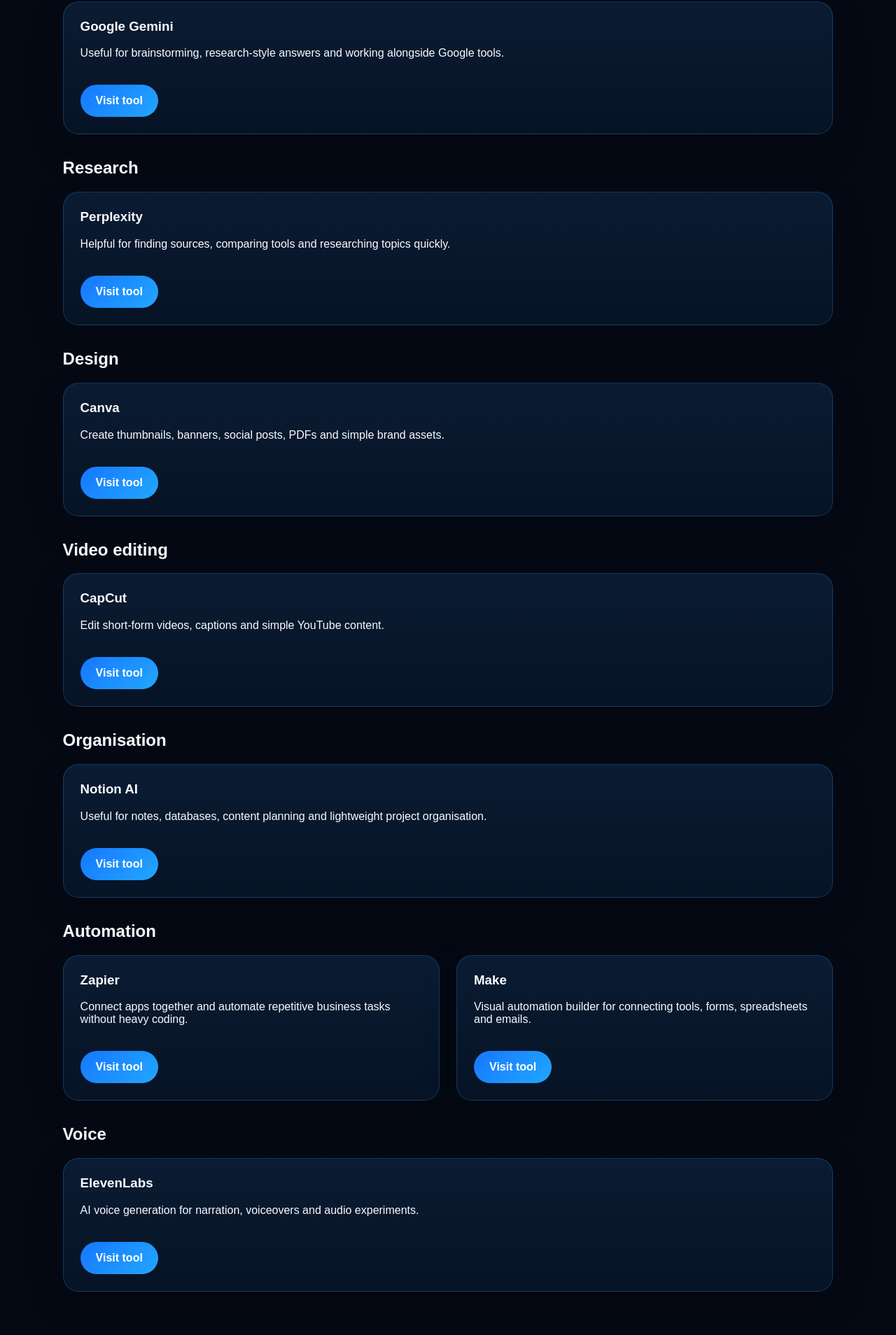
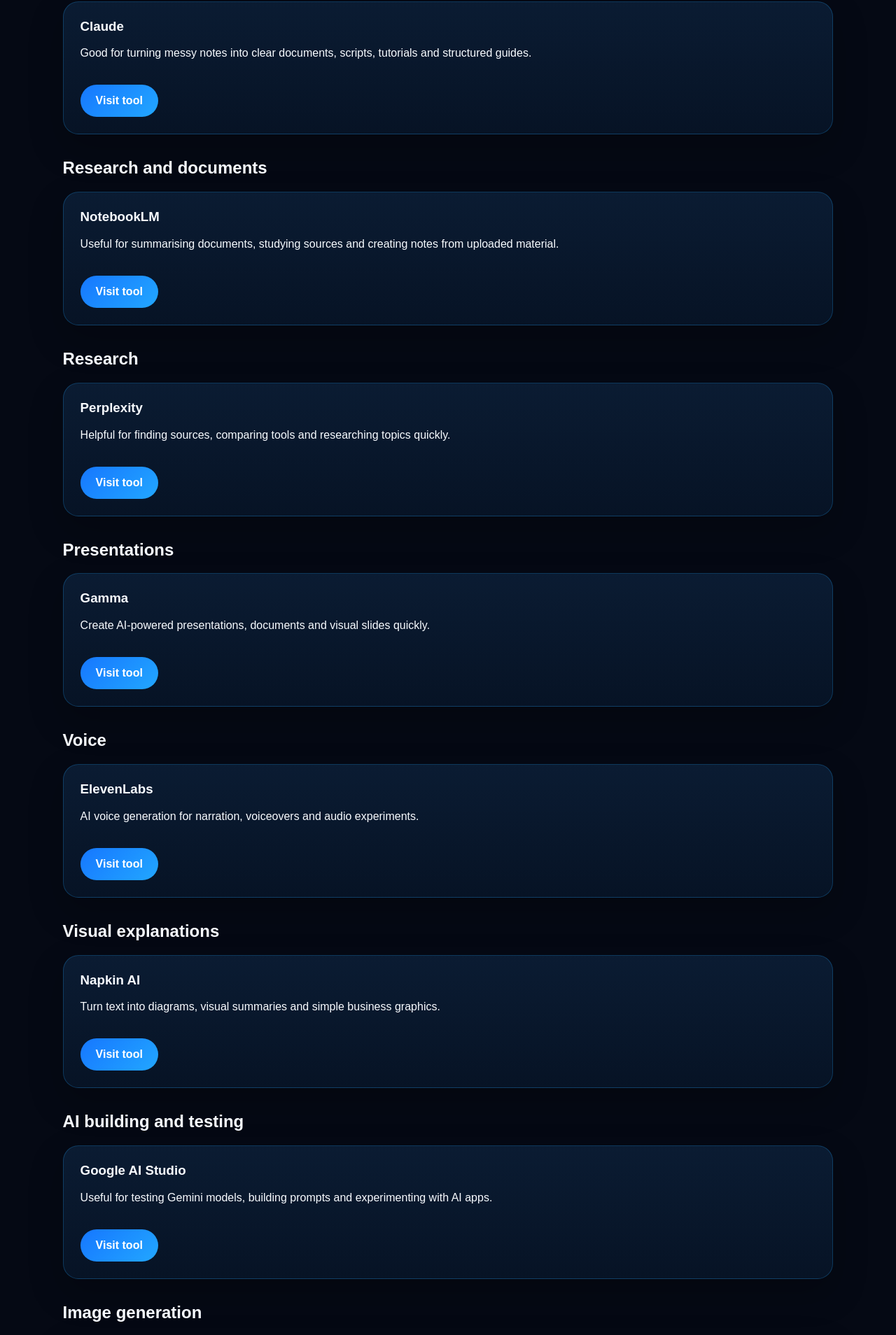
Before and after one commit to lukejameshatfield1998/ai-workflow-laboratory, a Next.js app: page /tools in a window 1280 px wide. Shown: the part 829-2737 px from the top of the page at 70% size. Built offline with nearby package versions, Linux system fonts and the light colour scheme.

Commit message:
Update tools.js

```diff
--- a/data/tools.js
+++ b/data/tools.js
@@ -2,61 +2,67 @@
   {
     name: 'ChatGPT',
     category: 'Writing, ideas and workflows',
-    description: 'Useful for writing emails, planning content, creating scripts, summarising notes and building simple workflows.',
-    link: 'https://chatgpt.com'
+    description: 'Useful for emails, scripts, content ideas, business documents and simple AI workflows.',
+    link: 'https://chatgpt.com',
+  },
+  {
+    name: 'Gemini',
+    category: 'Research and Google ecosystem',
+    description: 'Useful for brainstorming, research-style answers and working alongside Google tools.',
+    link: 'https://gemini.google.com',
   },
   {
     name: 'Claude',
     category: 'Writing and long documents',
     description: 'Good for turning messy notes into clear documents, scripts, tutorials and structured guides.',
-    link: 'https://claude.ai'
+    link: 'https://claude.ai',
   },
   {
-    name: 'Google Gemini',
-    category: 'Research and Google ecosystem',
-    description: 'Useful for brainstorming, research-style answers and working alongside Google tools.',
-    link: 'https://gemini.google.com'
+    name: 'NotebookLM',
+    category: 'Research and documents',
+    description: 'Useful for summarising documents, studying sources and creating notes from uploaded material.',
+    link: 'https://notebooklm.google.com',
   },
   {
     name: 'Perplexity',
     category: 'Research',
     description: 'Helpful for finding sources, comparing tools and researching topics quickly.',
-    link: 'https://www.perplexity.ai'
+    link: 'https://www.perplexity.ai',
   },
   {
-    name: 'Canva',
-    category: 'Design',
-    description: 'Create thumbnails, banners, social posts, PDFs and simple brand assets.',
-    link: 'https://www.canva.com'
-  },
-  {
-    name: 'CapCut',
-    category: 'Video editing',
-    description: 'Edit short-form videos, captions and simple YouTube content.',
-    link: 'https://www.capcut.com'
-  },
-  {
-    name: 'Notion AI',
-    category: 'Organisation',
-    description: 'Useful for notes, databases, content planning and lightweight project organisation.',
-    link: 'https://www.notion.so'
-  },
-  {
-    name: 'Zapier',
-    category: 'Automation',
-    description: 'Connect apps together and automate repetitive business tasks without heavy coding.',
-    link: 'https://zapier.com'
-  },
-  {
-    name: 'Make',
-    category: 'Automation',
-    description: 'Visual automation builder for connecting tools, forms, spreadsheets and emails.',
-    link: 'https://www.make.com'
+    name: 'Gamma',
+    category: 'Presentations',
+    description: 'Create AI-powered presentations, documents and visual slides quickly.',
+    link: 'https://gamma.app',
   },
   {
     name: 'ElevenLabs',
     category: 'Voice',
     description: 'AI voice generation for narration, voiceovers and audio experiments.',
-    link: 'https://elevenlabs.io'
-  }
+    link: 'https://elevenlabs.io',
+  },
+  {
+    name: 'Napkin AI',
+    category: 'Visual explanations',
+    description: 'Turn text into diagrams, visual summaries and simple business graphics.',
+    link: 'https://www.napkin.ai',
+  },
+  {
+    name: 'Google AI Studio',
+    category: 'AI building and testing',
+    description: 'Useful for testing Gemini models, building prompts and experimenting with AI apps.',
+    link: 'https://aistudio.google.com',
+  },
+  {
+    name: 'Ideogram',
+    category: 'Image generation',
+    description: 'Create AI images, graphics, posters and text-based visuals.',
+    link: 'https://ideogram.ai',
+  },
+  {
+    name: 'HeyGen',
+    category: 'AI video',
+    description: 'Create AI avatar videos, video translations and presenter-style content.',
+    link: 'https://www.heygen.com',
+  },
 ];
```
